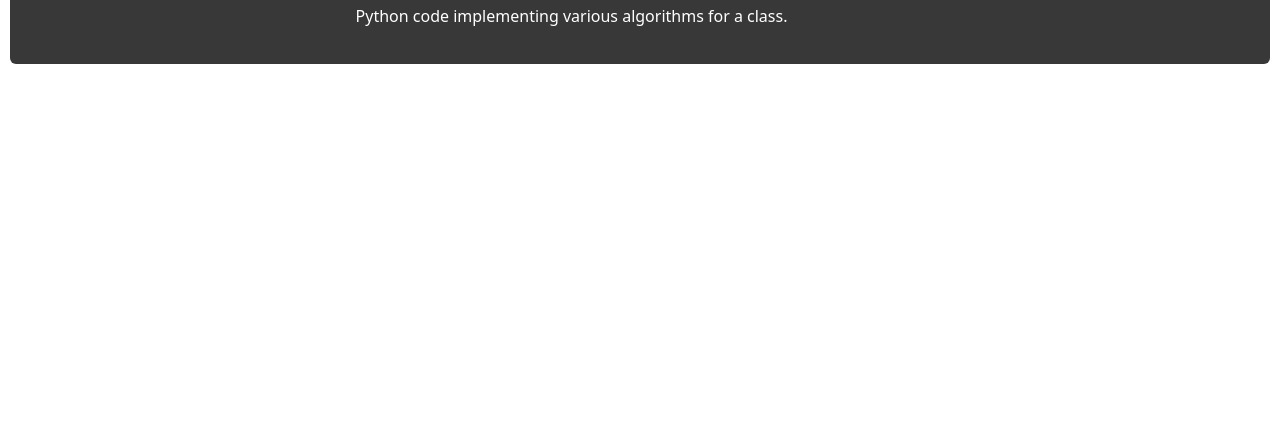
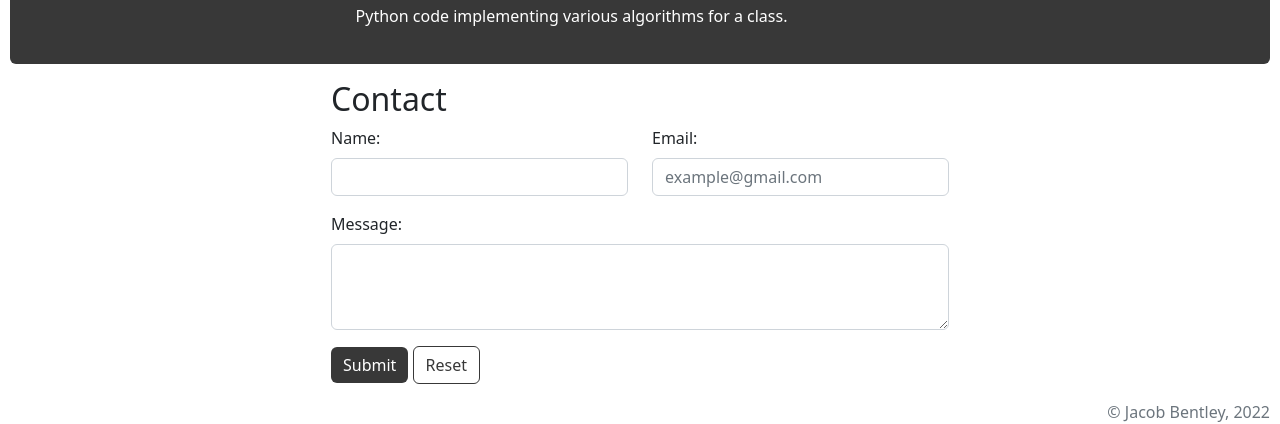
Before and after one commit to jpb7/portfolio, a plain HTML site: page index.html in a window 1280 px wide. Shown: the part 1700-2124 px from the top of the page. Before the commit the page ends 1774 px from the top, so only its background shows below. Drawn offline with nearby package versions, Linux system fonts and the light colour scheme.

Commit message:
Sixth commit: actually add carousel images; add contact form

```diff
--- a/css/styles.css
+++ b/css/styles.css
@@ -24,6 +24,12 @@
 #resume {
     color: #383838;
     margin: 20px 10px 10px 10px;
+    border-left: solid 2px #383838;
+    border-right: solid 2px #383838;
+}
+
+.resume-header {
+    font-weight: bold;
 }
 
 .education, .experience {
@@ -38,6 +44,29 @@
     background-color: #383838 !important;
 }
 
+#projects {
+    margin: 10px;
+}
+
 .carousel-item {
     margin-top: 10px;
 }
+
+#contact {
+    margin: 10px;
+}
+
+.btn-primary {
+    background-color: #383838 !important;
+    border: none;
+}
+
+.btn-outline-primary {
+    color: #383838 !important;
+    border-color: #383838 !important;
+}
+
+.text-muted {
+    margin-right: 10px;
+    text-align: right;
+}
--- a/index.html
+++ b/index.html
@@ -62,7 +62,7 @@
 
   <!-- About -->
   <section id="about" class="bg-dark rounded gray">
-    <h2>About Me</h2>
+    <h2>About</h2>
     <p>I'm a computer science major at Portland State University, as well as an active intern in the PSU/PDX Cooperative Education Program (PCEP).</p>
     <p>My first rotation in PCEP is with Multnomah County, and I'm excited to be a part of their team of .NET developers creating software products for various county departments. I'm new to programming in C# and .NET but so far I'm enjoying the overall sense of integration that comes with working in a Microsoft environment.</p>
     <p>As for this website, it's a quick little demo site I'm deploying for a web development class at PSU. If you recognize a lot of default Bootstrap styling, you have a sense of the time crunch I'm working under.</p>
@@ -71,7 +71,7 @@
   <!-- Resume -->
   <section id="resume" class="d-block mx-auto w-50">
     <div class="education">
-      <h3>Education</h3>
+      <h3 class="resume-header">Education:</h3>
       <div class="psu-info">
         <h4>Portland State University</h4>
         <ul>
@@ -90,7 +90,7 @@
       </div>
     </div>
     <div class="experience">
-      <h3>Experience</h3>
+      <h3 class="resume-header">Experience:</h3>
       <div class="current-job">
         <h4>Current</h4>
         <ul>
@@ -162,5 +162,35 @@
 
   </section>
 
+  <!-- Contact form -->
+  <section id="contact">
+    <div class="row my-3">
+    <form class="d-block mx-auto w-50 contact-form">
+    <h2>Contact</h2>
+      <div class="row mb-3">
+        <div class="col">
+          <label for="name" class="form-label">Name:</label>
+          <input type="text" class="form-control" id="name" />
+        </div>
+        <div class="col">
+          <label for="email" class="form-label">Email:</label>
+          <input type="email" class="form-control" id="email" placeholder="example@gmail.com">
+        </div>
+      </div>
+      <div class="row mb-3">
+      <div class="col">
+        <label for="message" class="form-label">Message:</label>
+        <textarea class="form-control" id="message" rows="3"></textarea>
+      </div></div>
+      <button type="submit" class="btn btn-primary">Submit</button>
+      <button type="reset" class="btn btn-outline-primary">Reset</button>
+    </form>
+    </div>
+  </section>
+
+  <footer class="d-block float-right">
+    <div class="text-muted">&copy; Jacob Bentley, 2022</div>
+  </footer>
+
 </body>
 </html>
```
Also changed, not shown: images/algorithms.jpg (added), images/redblacktree.png (added), images/webdev.jpg (added).
